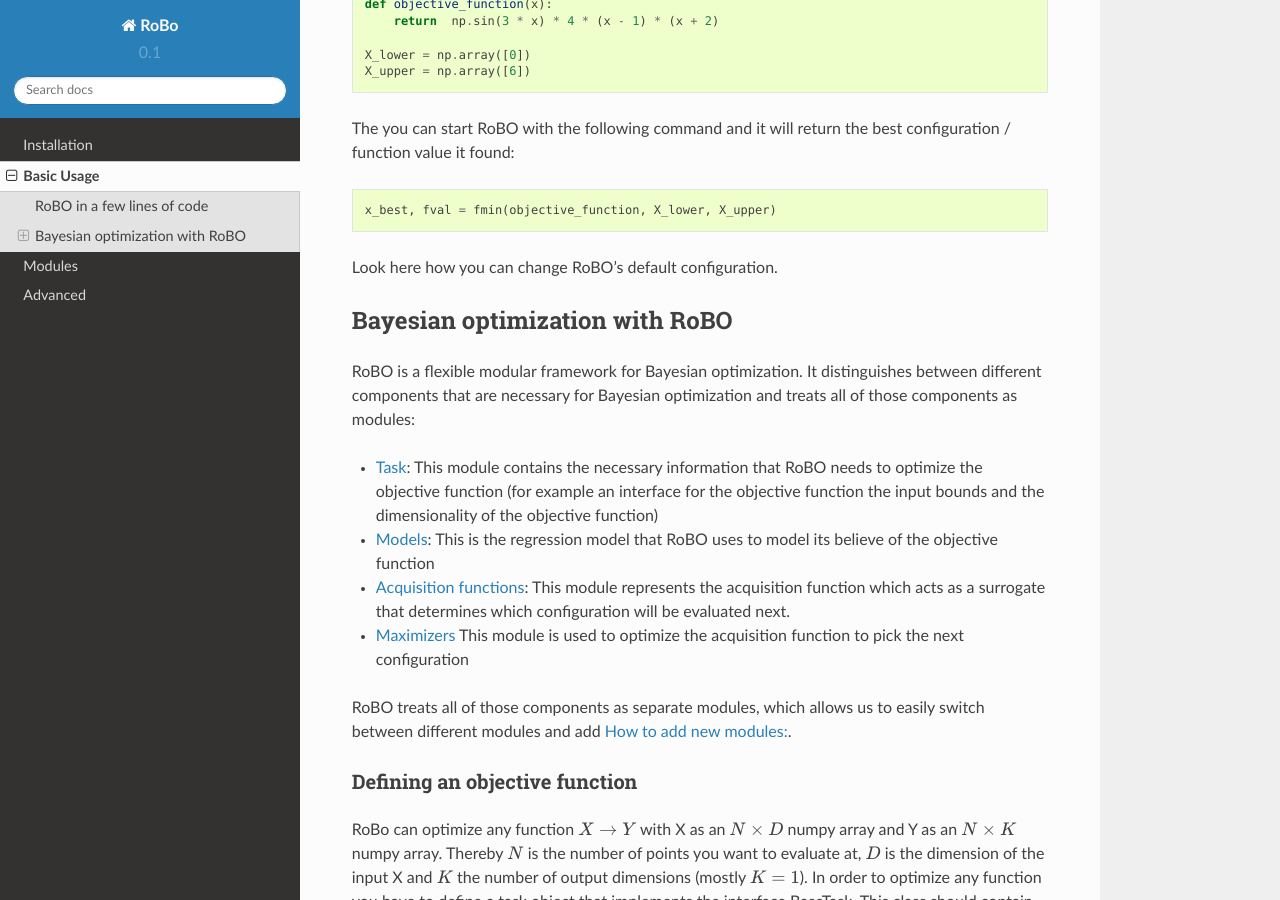
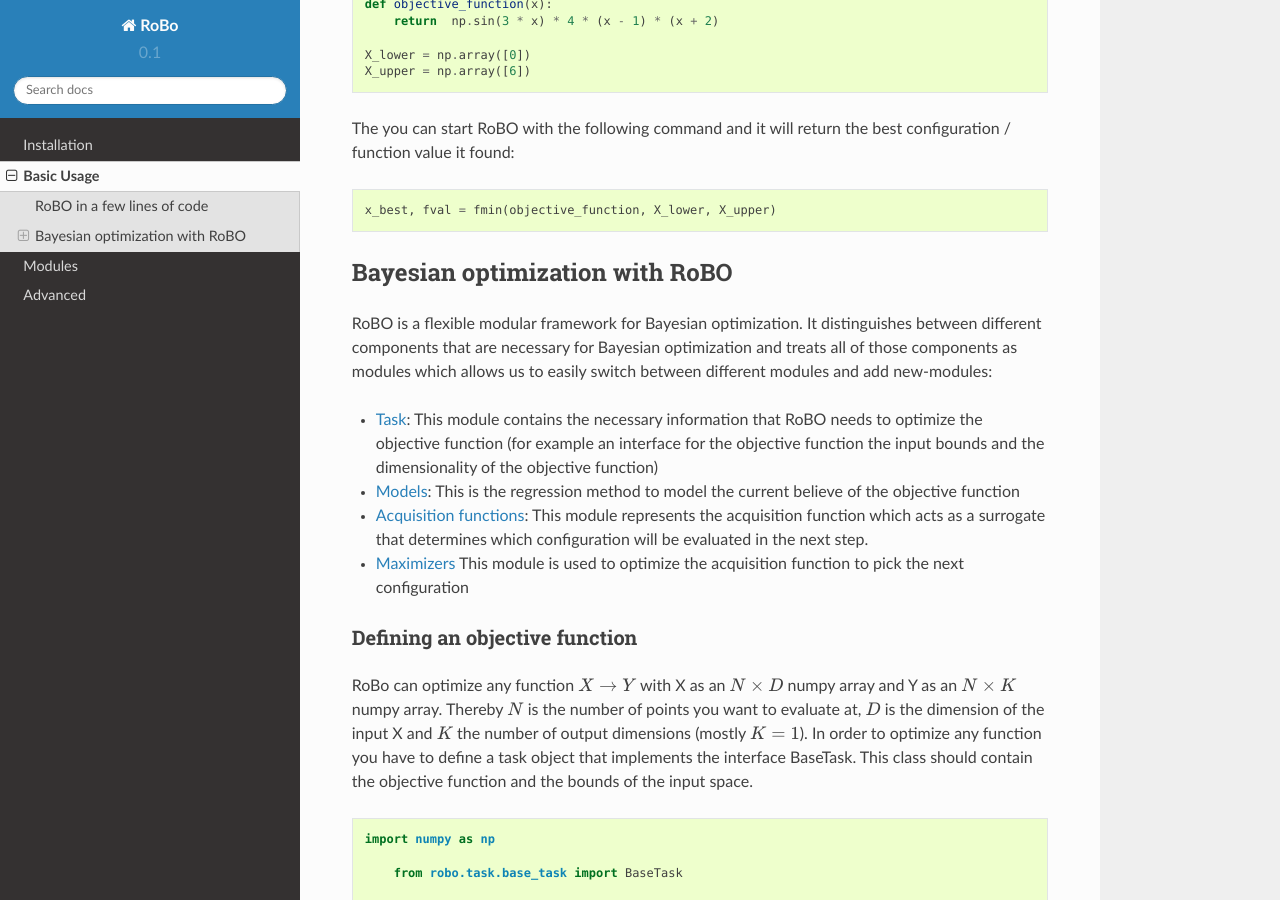
Before and after one commit to automl/RoBO, a Sphinx documentation site: the page built from docs/basics.rst, in a window 1280 px wide and 900 px high, scrolled down 379 px. Built offline with Sphinx 7.4.7 and the Read the Docs theme 2.0.0, drawn with Linux system fonts in a browser that asks for light colours; formulas are drawn with MathJax 3; pages that are not in the unit, such as notebooks, are missing from menus; some of the changed text lies outside the part shown.

Commit message:
update docu

```diff
--- a/docs/basics.rst
+++ b/docs/basics.rst
@@ -25,22 +25,17 @@
 
 	x_best, fval = fmin(objective_function, X_lower, X_upper)
 
-Look here how you can change RoBO's default configuration.
-
 
 Bayesian optimization with RoBO
 -------------------------------
 
 RoBO is a flexible modular framework for Bayesian optimization. It distinguishes between different components
-that are necessary for Bayesian optimization and  treats all of those components as modules:
+that are necessary for Bayesian optimization and  treats all of those components as modules which allows us to easily switch between different modules and add new-modules:
 
 * :ref:`task`: This module contains the necessary information that RoBO needs to optimize the objective function (for example an interface for the objective function the input bounds and the dimensionality of the objective function)
-* :ref:`models`: This is the regression model that RoBO uses to model its believe of the objective function
-* :ref:`acquisitionfunctions`: This module represents the acquisition function which acts as a surrogate that determines which configuration will be evaluated next.
+* :ref:`models`: This is the regression method to model the current believe of the objective function
+* :ref:`acquisitionfunctions`: This module represents the acquisition function which acts as a surrogate that determines which configuration will be evaluated in the next step.
 * :ref:`maximizers` This module is used to optimize the acquisition function to pick the next configuration
-
-
-RoBO treats all of those components as separate modules, which allows us to easily switch between different modules and add :ref:`new-modules`.
 
 
 
@@ -188,8 +183,7 @@
 Implementing the Bayesian optimization loop
 ^^^^^^^^^^^^^^^^^^^^^^^^^^^^^^^^^^^^^^^^^^^
 
-If you want to implement the main Bayesian optimization loop by yourself because for instance you want to have a more detail look in what's going you can easily do it
-In the one dimensional case you can easily plot all the methods used:
+This example illustrates how you can implement the main Bayesian optimization loop by yourself:
 
 .. code-block:: python
 
--- a/docs/modules.rst
+++ b/docs/modules.rst
@@ -33,7 +33,7 @@
 
 	        return y[:, np.newaxis]
 
-In this case we can also set the known global optimas and the best function value. This allows to plot the distance between the best found function value and the global optimum (see here).
+In this case we can also set the known global optimas and the best function value. This allows to plot the distance between the best found function value and the global optimum.
 However, of course for real world benchmark we do not have this information so you can just drop them.
 
 Note that the method objective_function(self, x) expects a 2 dimensional numpy array and also returns a two dimension numpy array. Furthermore bounds are also specified as
```
Also changed, not shown: docs/advanced.rst (+4 -3 lines), docs/install.rst (+3 -5 lines), 1 other file.
